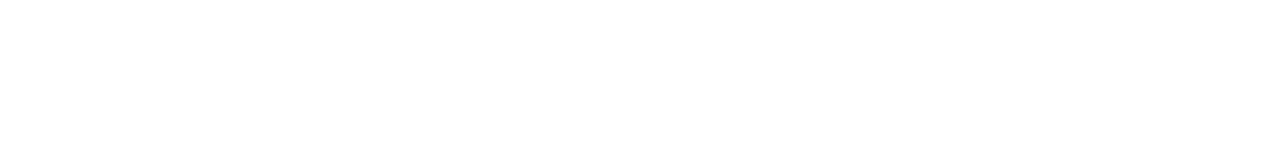
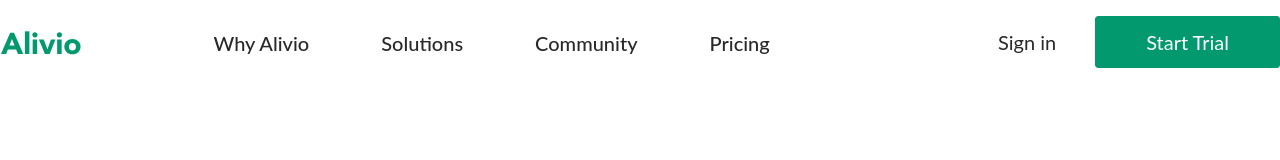
Before and after one commit to Medbrat4669/portfolio_4, a plain HTML site: page index.html in a window 1280 px wide. Drawn offline with Linux system fonts and the light colour scheme.

Commit message:
add nav menu

```diff
--- a/index.html
+++ b/index.html
@@ -3,9 +3,27 @@
 <head>
     <meta charset="UTF-8">
     <meta name="viewport" content="width=device-width, initial-scale=1.0">
+    <link rel="stylesheet" href="styles/main.css">
     <title>Document</title>
 </head>
 <body>
 
+    <div class="header">
+        <div class="container__header">
+            <img class="header__logo" src="../img/Logo.svg" alt="Логотип компании">
+            <ul class="menu__items text_p">
+                <li class="menu__item"><a href="#">Why Alivio </a></li>
+                <li class="menu__item"><a href="#">Solutions</a></li>
+                <li class="menu__item"><a href="#">Community</a></li>
+                <li class="menu__item"><a href="#">Pricing</a></li>
+            </ul>
+            <div class="menu__authorization">
+                <a class="button__sign text_p" href="#">Sign in</a>
+                <a class="button__trial text_p" href="#">Start Trial</a>
+            </div>
+        </div>
+    </div>
+
+
 </body>
 </html>
--- a/styles/main.css
+++ b/styles/main.css
@@ -0,0 +1,117 @@
+html {
+    box-sizing: border-box;
+}
+
+*, *::after, *::before {
+    box-sizing: inherit;
+    margin: 0;
+    padding: 0;
+}
+
+body {
+    margin: 0;
+}
+
+h1, h2, h3, h4, h5, h6, p {
+    padding: 0;
+    margin: 0;
+}
+
+:root {
+    --font-family: "Lato", sans-serif;
+    --second-family: "Georgia", sans-serif;
+    --third-family: "Avenir", sans-serif;
+    --accent-color: #01996d;
+
+}
+
+.text_p {
+    font-family: var(--font-family);
+    font-weight: 500;
+    font-size: 20px;
+    color: #292929;
+}
+
+
+/* header */
+.header {
+}
+.container__header {
+    margin: 0 auto;
+    max-width: 1370px;
+    width: 100%;
+    height: 85px;
+    display: flex;
+    justify-content: space-between;
+    align-items: center;
+}
+
+.header__logo {
+    align-self: center;
+    transition: transform 0.5s ease;
+    cursor: pointer;
+}
+
+.header__logo:hover {
+    transform: scale(1.1);
+}
+
+
+
+
+.menu__items {
+    display: flex;;
+    max-width: 557px;
+    width: 100%;
+    gap: 72px;
+    margin-left: -95px;
+}
+
+.menu__item {
+    list-style: none;
+}
+
+.menu__item a {
+    text-decoration: none;
+    color: #292929;
+    display: inline-block;
+    transition: transform 0.5s ease;
+}
+
+.menu__item a:hover {
+    color: #000;
+    scale: 10px;
+    transform: scale(1.1);
+}
+
+.menu__authorization {
+}
+.button__sign {
+    text-decoration: none;
+    display: inline-block;
+    transition: transform 0.5s ease;
+    font-weight: 400;
+    margin-right: 35px;
+
+}
+.button__sign:hover {
+    transform: scale(1.1);
+}
+
+.button__trial {
+    text-decoration: none;
+    color: #fff;
+    font-weight: 400;
+    line-height: 125%;
+    padding: 13px 50px;
+    border: 1px solid var(--accent-color);
+    border-radius: 4px;
+    padding: 13px 50px;
+    background-color: var(--accent-color);
+    transition: padding 0.5s ease, margin 0.5s ease;
+}
+
+.button__trial:hover {
+    padding: 15px 53px;
+    margin: -2px -3px;
+}
```
Also changed, not shown: img/Logo.svg (added).
